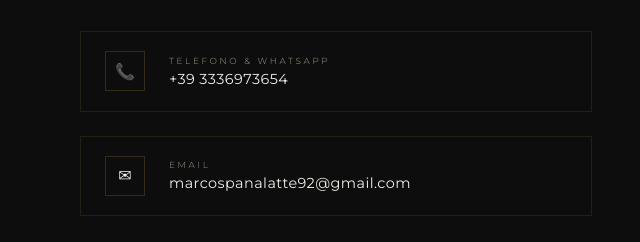
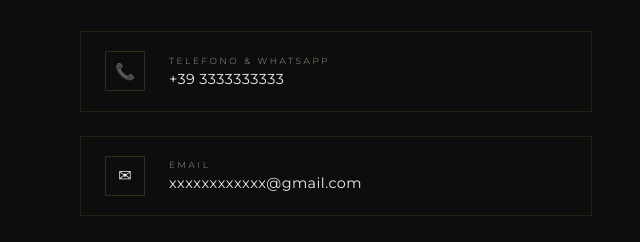
Before and after one commit to MarcoSpanalatte/FordCosworth, a plain HTML site: page index.html in a window 1280 px wide. Shown: the part 4051-4293 px from the top of the page, 0-640 px from the left. Drawn offline with nearby package versions, Linux system fonts and the light colour scheme.

Commit message:
Update index.html

```diff
--- a/index.html
+++ b/index.html
@@ -722,14 +722,14 @@
         <div class="link-icon">📞</div>
         <div class="link-text">
           <span class="link-type">Telefono & WhatsApp</span>
-          <span class="link-value">+39 3336973654</span>
+          <span class="link-value">+39 3333333333</span>
         </div>
       </a>
       <a class="contact-link" href="mailto:info@cosworthitalia.it">
         <div class="link-icon">✉</div>
         <div class="link-text">
           <span class="link-type">Email</span>
-          <span class="link-value">marcospanalatte92@gmail.com</span>
+          <span class="link-value">xxxxxxxxxxxx@gmail.com</span>
         </div>
       </a>
     </div>
```
